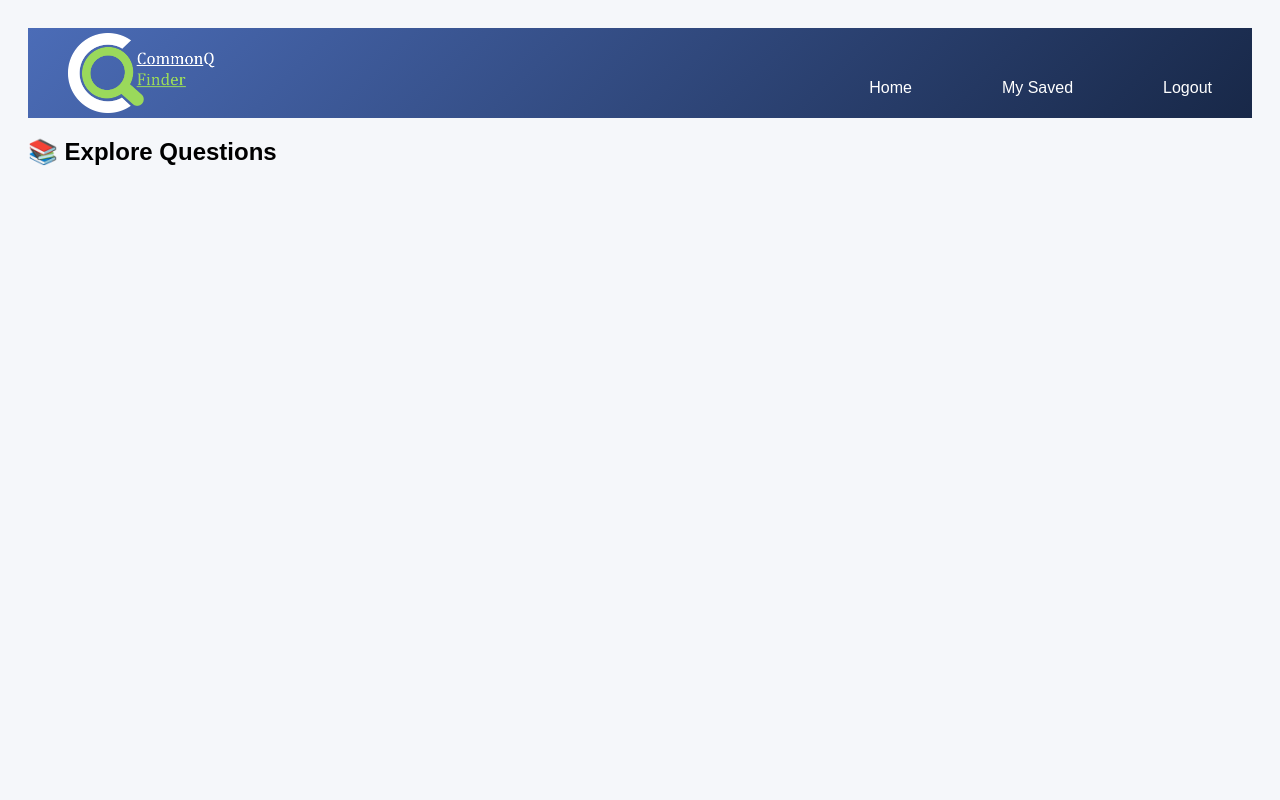
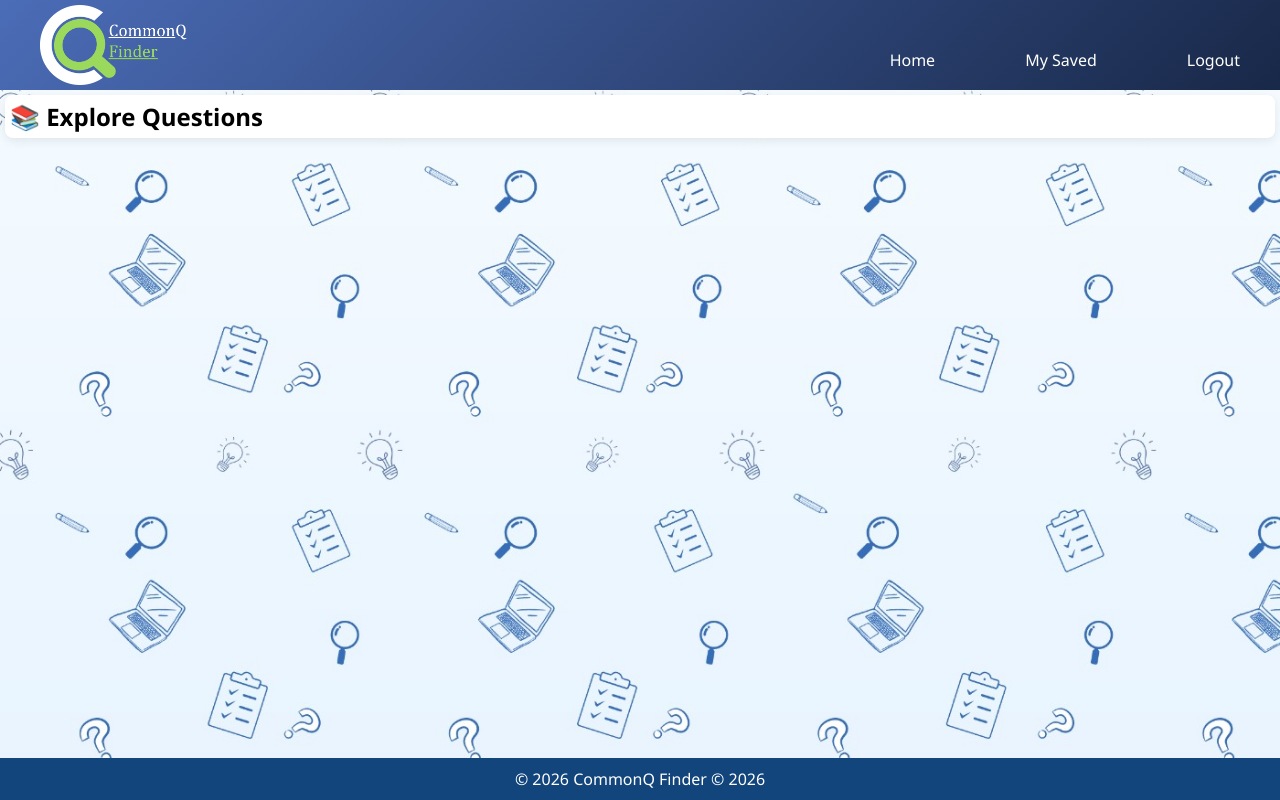
Before and after one commit to panchaldhanshri50/myproject, a PHP site: page /explore.php in a window 1280 px wide. Run offline with PHP 8.4, Linux system fonts and the light colour scheme; the visitor is signed in with stand-in values (Sample User, id 1); data that the repository does not hold is empty.

Commit message:
improvements

```diff
--- a/explore.php
+++ b/explore.php
@@ -1,10 +1,6 @@
 <?php
 session_start();
-if(isset($_SESSION['user_id'])) {
-    include 'header_user.php';
-} else {
-    include 'header.php';
-}
+
 include "valid_conn.php";
 
 // GET ALL DATA (JOIN)
@@ -50,26 +46,47 @@ while($row = mysqli_fetch_assoc($result)){
         $data[$subject][$upload_id]["questions"][] = $row['question_text'];
     }
 }
+if(isset($_SESSION['user_id'])) {
+    include 'header_user.php';
+} else {
+    include 'header.php';
+}
 ?>
 
 <!DOCTYPE html>
 <html>
 <head>
     <title>Explore Questions</title>
+    <link rel="stylesheet" href="style.css">
 
     <style>
-        body {
+        /* body {
             font-family: Arial;
             background:#f5f7fa;
             padding:20px;
+        } */
+        .box{
+            height:100%;
         }
+        .main{
+            background-color:white;
+            margin:5px;
+            padding: 5px;
 
+            border-radius: 8px;
+            box-shadow: 0 3px 10px rgba(0,0,0,0.08);
+            /* flex: 1 0 auto; */
+            flex-grow: 1 !important;
+        }
         .subject {
-            background:#2c3e50;
+            background:#182848;
             color:white;
             padding:10px;
             margin-top:15px;
             cursor:pointer;
+            margin:10px;
+            border-radius: 8px;
+            box-shadow: 0 3px 10px rgba(0,0,0,0.08);
         }
 
         .details {
@@ -78,10 +95,12 @@ while($row = mysqli_fetch_assoc($result)){
         }
 
         .detail-item {
-            background:#ecf0f1;
-            margin:5px 0;
+            background:#bbd0fa;
+            margin:10px;
             padding:10px;
             cursor:pointer;
+            border-radius: 8px;
+            box-shadow: 0 3px 10px rgba(0,0,0,0.08);
         }
 
         .questions {
@@ -107,7 +126,8 @@ while($row = mysqli_fetch_assoc($result)){
 </head>
 
 <body>
-
+<div class="box">
+<div class="main">
     <h2>📚 Explore Questions</h2>
 
     <?php
@@ -149,6 +169,10 @@ foreach($data as $subject => $uploads){
         $subIndex++;
     }
     ?>
-
+</div>
+</div>
+<?php
+include 'footer.php';
+?>
 </body>
 </html>
--- a/footer.php
+++ b/footer.php
@@ -24,7 +24,16 @@
         <p>Common Question Detector &copy; 2025</p>
     </footer> -->
 <style>
-
+    footer {
+        bottom: 0;
+        background-color: #12457b;
+        color: white;
+        text-align: center;
+        padding: 10px;
+        flex-shrink: 0;
+        margin-top: auto;
+        margin-bottom:0;
+    }
 </style>
     <footer style="bottom: 0;
         background-color: #12457b;
--- a/header_user.php
+++ b/header_user.php
@@ -1,6 +1,4 @@
-<?php
-session_start();
-?>
+
 <style>
     nav a:link{
         text-decoration: none;
@@ -22,11 +20,11 @@ session_start();
     <nav style="display: flex; align-items: center; gap: 70px; margin-top: 30px;">
         <a href="index.php" style="color:white; margin-left:20px;"><i class="fas fa-home"></i>Home</a>
 
-        <?php if(isset($_SESSION['user_id'])): ?>
+        <!--  if(isset($_SESSION['user_id'])): ?> -->
             <!-- USER PANEL LINKS -->
             <a href="mysaved.php" style="color:white; margin-left:20px;">My Saved</a>
             <a href="logout.php" style="color:white; margin-left:20px;">Logout</a>
-        <?php endif; ?>
+        <!-- endif; ?> -->
 
     </nav>
 
--- a/style.css
+++ b/style.css
@@ -14,4 +14,12 @@
     background-position: center;
     background-repeat: no-repeat;
     background-attachment: fixed;
+    display: flex;
+    flex-direction: column;
+    min-height: 100vh;
     }
+    html, body {
+    height: 100%;
+    margin: 0;
+    padding:0;
+}
```
Also changed, not shown: login.php (+7 -6 lines), ppp.html (deleted, +0 -44 lines), upload.php (+28 -24 lines). Lines whose indentation alone changed are shown as unchanged.
